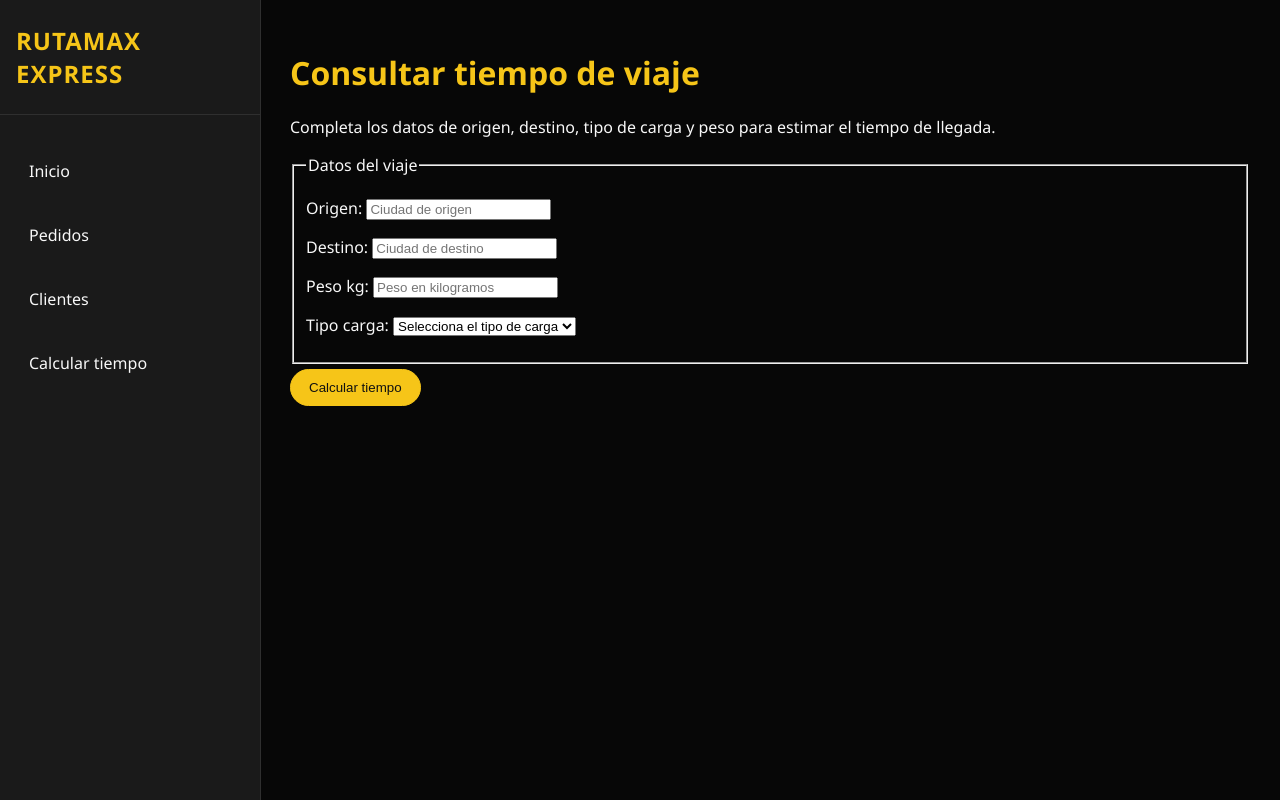
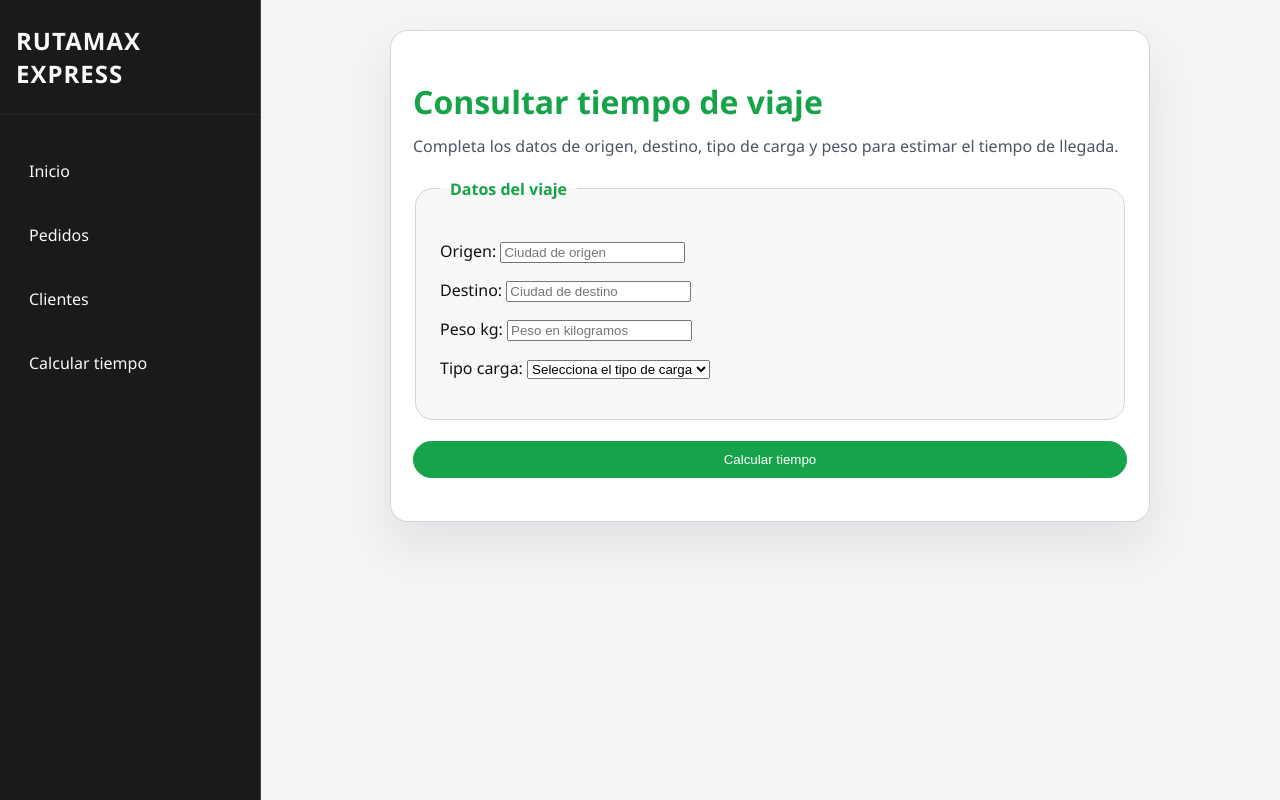
Before and after one commit to ManuelZambrano-prog/ProyectoFinal, a Django app: page /viaje/consultar/ in a window 1280 px wide. Run offline with Django 5.2, Linux system fonts and the light colour scheme.

Commit message:
nuevos cambios

```diff
--- a/tienda/static/css/main.css
+++ b/tienda/static/css/main.css
@@ -1,13 +1,13 @@
 body {
-    --bg: #070707;
-    --surface: #0f0f0f;
-    --surface-soft: #1a1a1a;
+    --bg: #f4f4f4;
+    --surface: #ffffff;
+    --surface-soft: #f8f8f8;
     --surface-light: #ffffff;
-    --text: #f8f8f8;
-    --text-muted: #d1d1d1;
-    --accent: #f6c518;
-    --accent-strong: #ffd54f;
-    --border: #2f2f2f;
+    --text: #111111;
+    --text-muted: #4b5563;
+    --accent: #16a34a;
+    --accent-strong: #22c55e;
+    --border: #d1d5db;
 
     font-family: 'Segoe UI', sans-serif;
     margin: 0;
@@ -50,11 +63,12 @@ nav {
 .primary {
     background-color: var(--accent);
     border-color: var(--accent);
-    color: #111111;
+    color: #ffffff;
 }
 
 .primary:hover {
     background-color: var(--accent-strong);
+    color: #ffffff;
 }
 
 .delete {
@@ -149,10 +163,10 @@ nav {
 }
 
 .card {
-    background: var(--surface-soft);
+    background: var(--surface-light);
     border: 1px solid var(--border);
     border-radius: 18px;
-    box-shadow: 0 16px 40px rgba(0, 0, 0, 0.3);
+    box-shadow: 0 16px 40px rgba(15, 23, 42, 0.08);
     padding: 22px;
 }
 
@@ -184,6 +198,19 @@ nav {
     color: var(--accent);
 }
 
+.sidebar-header .logo,
+.nav-btn {
+    color: #f8fafc;
+}
+
+.nav-btn:hover {
+    background-color: transparent;
+    border-color: transparent;
+    color: #ffffff;
+    box-shadow: inset 4px 0 0 0 #4ade80;
+    transform: translateX(4px);
+}
+
 .dashboard-grid {
     display: grid;
     gap: 24px;
@@ -313,7 +342,59 @@ nav {
 .form-row textarea:focus {
     outline: none;
     border-color: var(--accent);
-    box-shadow: 0 0 0 3px rgba(246, 197, 24, 0.18);
+    box-shadow: 0 0 0 3px rgba(22, 163, 74, 0.18);
+}
+
+.travel-page {
+    max-width: 760px;
+    margin: 0 auto;
+}
+
+.travel-card {
+    border: 1px solid var(--border);
+    box-shadow: 0 24px 48px rgba(15, 23, 42, 0.08);
+}
+
+.travel-card .card-header h1 {
+    margin-bottom: 10px;
+    font-size: 2rem;
+}
+
+.travel-card .card-header p {
+    margin: 0;
+    color: var(--text-muted);
+    line-height: 1.7;
+}
+
+.travel-fieldset {
+    border: 1px solid var(--border);
+    border-radius: 18px;
+    padding: 24px;
+    background: var(--surface-soft);
+}
+
+.travel-fieldset legend {
+    font-weight: 700;
+    color: var(--accent);
+    padding: 0 10px;
+}
+
+.result-card {
+    margin-top: 24px;
+    padding: 22px;
+    background: #ecfdf5;
+    border: 1px solid #bbf7d0;
+    border-radius: 18px;
+}
+
+.result-card h2 {
+    margin-top: 0;
+    color: var(--accent);
+}
+
+.result-card p {
+    color: var(--text);
+    margin: 12px 0;
 }
 
 .alert {
@@ -359,8 +440,8 @@ nav {
     top: 0;
     width: 260px;
     height: 100vh;
-    background: var(--surface-soft);
-    border-right: 1px solid var(--border);
+    background: #1a1a1a;
+    border-right: 1px solid #334155;
     display: flex;
     flex-direction: column;
     padding: 0;
@@ -370,14 +451,14 @@ nav {
 
 .sidebar-header {
     padding: 24px 16px;
-    border-bottom: 1px solid var(--border);
+    border-bottom: 1px solid rgba(255,255,255,0.06);
 }
 
 .sidebar-header .logo {
     margin: 0;
     font-size: 1.5rem;
     font-weight: 700;
-    color: var(--accent);
+    color: #f8fafc;
     letter-spacing: 1px;
 }
 
--- a/tienda/templates/tienda/calcular_tiempo.html
+++ b/tienda/templates/tienda/calcular_tiempo.html
@@ -3,16 +3,36 @@
 {% block title %}Calcular tiempo de viaje{% endblock %}
 
 {% block content %}
+<section class="travel-page">
+    <div class="card card-panel travel-card">
+        <div class="card-header">
             <h1>Consultar tiempo de viaje</h1>
             <p>Completa los datos de origen, destino, tipo de carga y peso para estimar el tiempo de llegada.</p>
-<form method="post">
+        </div>
+
+        <form method="post" class="form-grid">
             {% csrf_token %}
-    <fieldset>
+            <fieldset class="travel-fieldset">
                 <legend>Datos del viaje</legend>
                 {{ form.as_p }}
             </fieldset>
             <button class="btn primary" type="submit">Calcular tiempo</button>
         </form>
+
+        {% if tiempo is not None %}
+            <section class="resultado result-card">
+                <h2>Tiempo estimado</h2>
+                <p>El tiempo esperado de viaje es <strong>{{ tiempo }} horas</strong>.</p>
+                {% if espera_carga is not None %}
+                    <p>Tiempo estimado de espera en cargue: <strong>{{ espera_carga }} horas</strong>.</p>
+                {% endif %}
+                {% if espera_descarga is not None %}
+                    <p>Tiempo estimado de espera en descargue: <strong>{{ espera_descarga }} horas</strong>.</p>
+                {% endif %}
+            </section>
+        {% endif %}
+    </div>
+</section>
 
 {% if opciones.origenes %}
     <datalist id="origenes_list">
@@ -29,17 +49,4 @@
         {% endfor %}
     </datalist>
 {% endif %}
-
-{% if tiempo is not None %}
-    <section class="resultado">
-        <h2>Tiempo estimado</h2>
-        <p>El tiempo esperado de viaje es <strong>{{ tiempo }} horas</strong>.</p>
-        {% if espera_carga is not None %}
-            <p>Tiempo estimado de espera en cargue: <strong>{{ espera_carga }} horas</strong>.</p>
-        {% endif %}
-        {% if espera_descarga is not None %}
-            <p>Tiempo estimado de espera en descargue: <strong>{{ espera_descarga }} horas</strong>.</p>
-        {% endif %}
-    </section>
-{% endif %}
 {% endblock %}
--- a/tienda/templates/tienda/home.html
+++ b/tienda/templates/tienda/home.html
@@ -5,9 +5,7 @@
 {% block content %}
 <section class="dashboard-header">
     <div>
-        <p class="eyebrow">Panel central</p>
         <h1>Centro de control de pedidos y clientes</h1>
-        <p class="subtitle">Administra pedidos, clientes, compras rápidas y consulta el tiempo estimado del viaje desde un solo sitio.</p>
     </div>
 </section>
 
```
Also changed, not shown: other parts of tienda/static/css/main.css (+23 -7 lines), 1 other file. Lines whose indentation alone changed are shown as unchanged.
